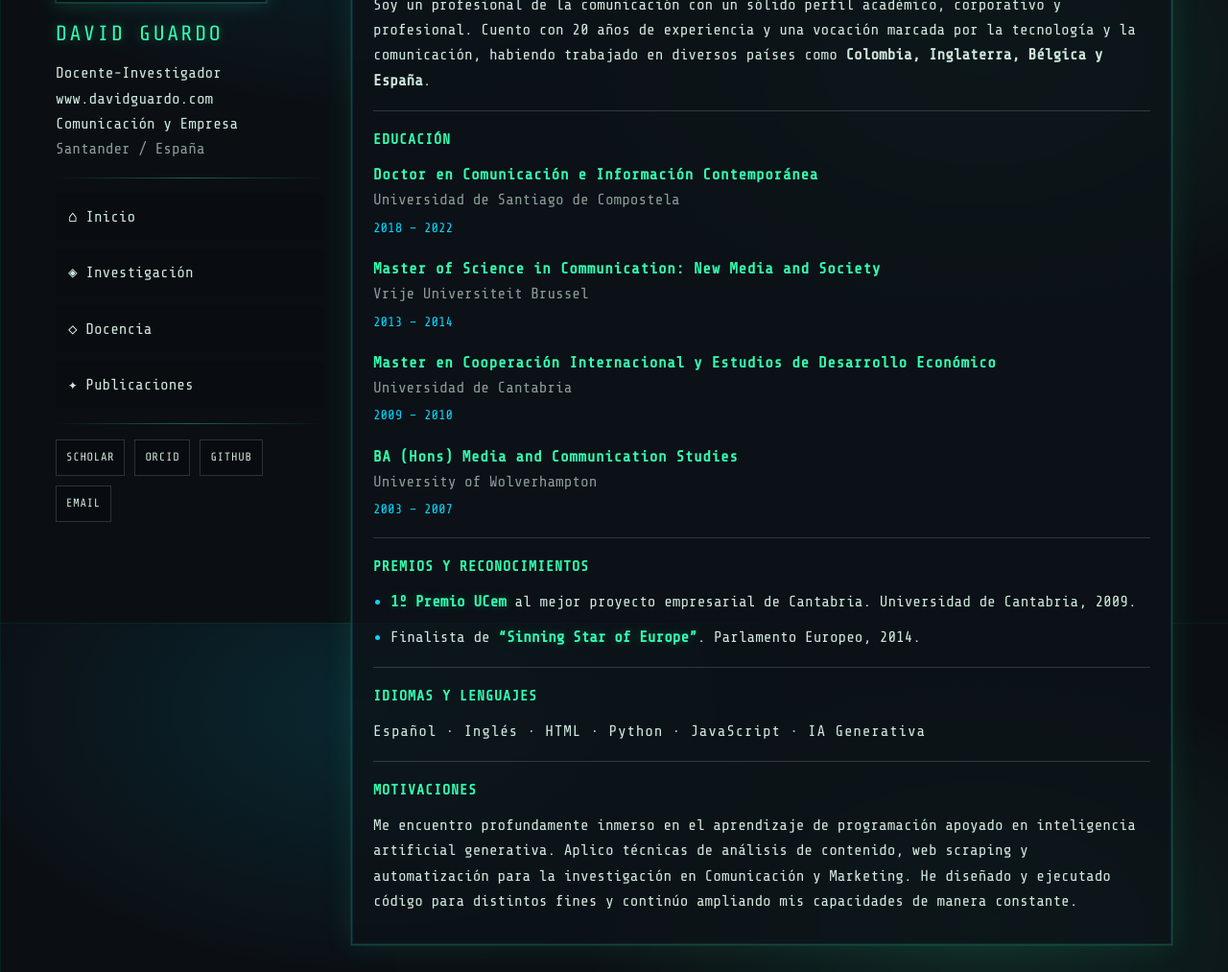
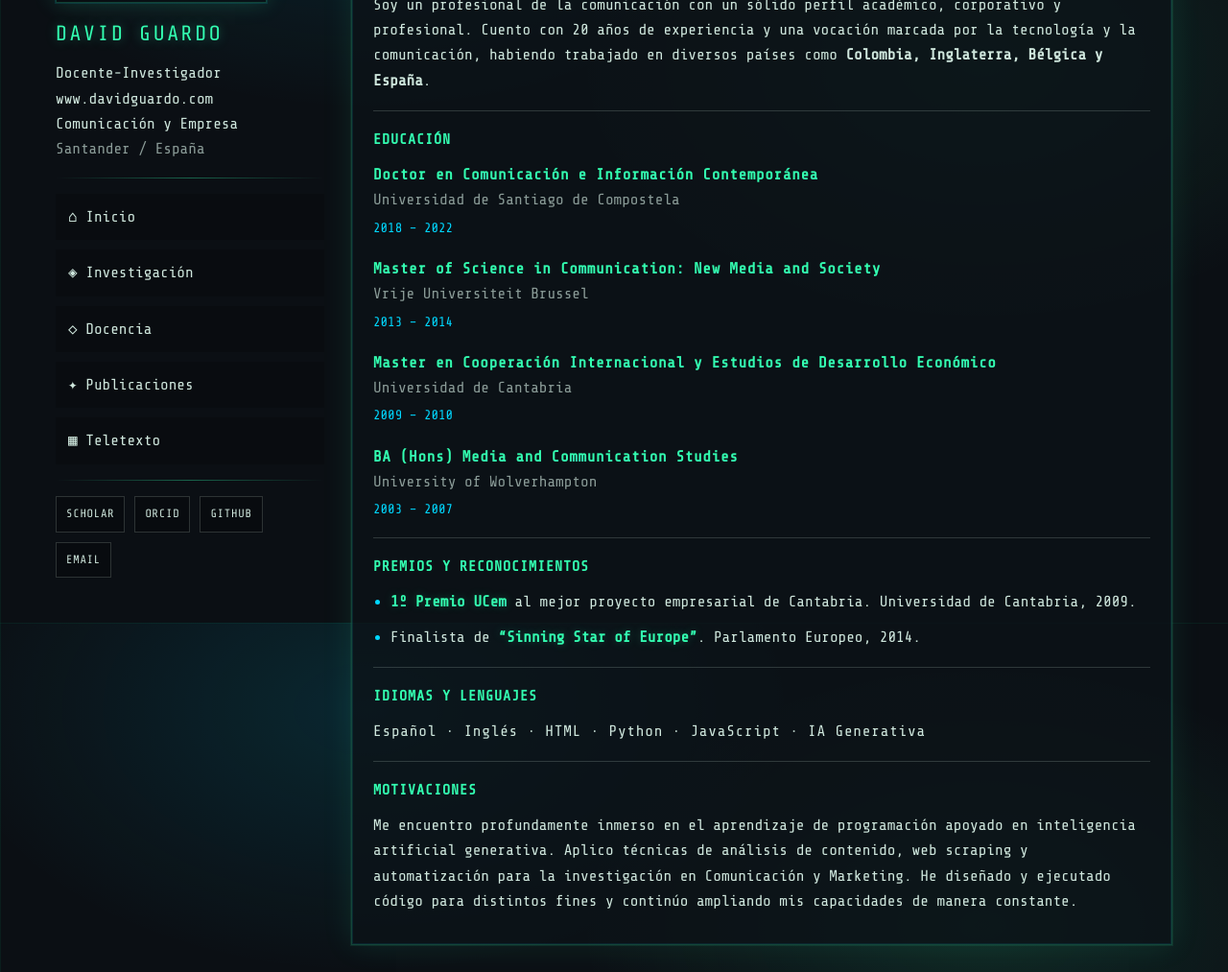
Before and after one commit to guardovich/guardovich.github.io, a Jekyll site: the page built from index.md, in a window 1280 px wide, cut to the strip 251-1264 px from the top of the page. Shown: the whole strip at 96% size. Built offline with Jekyll 4.4.1, drawn with Linux system fonts in a browser that asks for light colours.

Commit message:
Update default.html

```diff
--- a/_layouts/default.html
+++ b/_layouts/default.html
@@ -35,8 +35,9 @@
 
       <div class="divider"></div>
 
-      <!-- Navegación dinámica -->
+      <!-- ===== MENÚ ===== -->
       <nav class="menu">
+
         <a class="menu-item {% if page.url == '/' %}active{% endif %}"
            href="{{ '/' | relative_url }}">⌂ Inicio</a>
 
@@ -45,8 +46,14 @@
 
         <a class="menu-item {% if page.url contains 'docencia' %}active{% endif %}"
            href="{{ '/docencia.html' | relative_url }}">◇ Docencia</a>
-        <a class="menu-item {% if page.title == 'Publicaciones' %}active{% endif %}"
-   href="{{ '/publicaciones.html' | relative_url }}">✦ Publicaciones</a>
+
+        <a class="menu-item {% if page.url contains 'publicaciones' %}active{% endif %}"
+           href="{{ '/publicaciones.html' | relative_url }}">✦ Publicaciones</a>
+
+        <!-- NUEVO ENLACE TELETTEXTO -->
+        <a class="menu-item {% if page.url contains 'teletexto' %}active{% endif %}"
+           href="{{ '/teletexto.html' | relative_url }}">▦ Teletexto</a>
+
       </nav>
 
       <div class="divider"></div>
```
